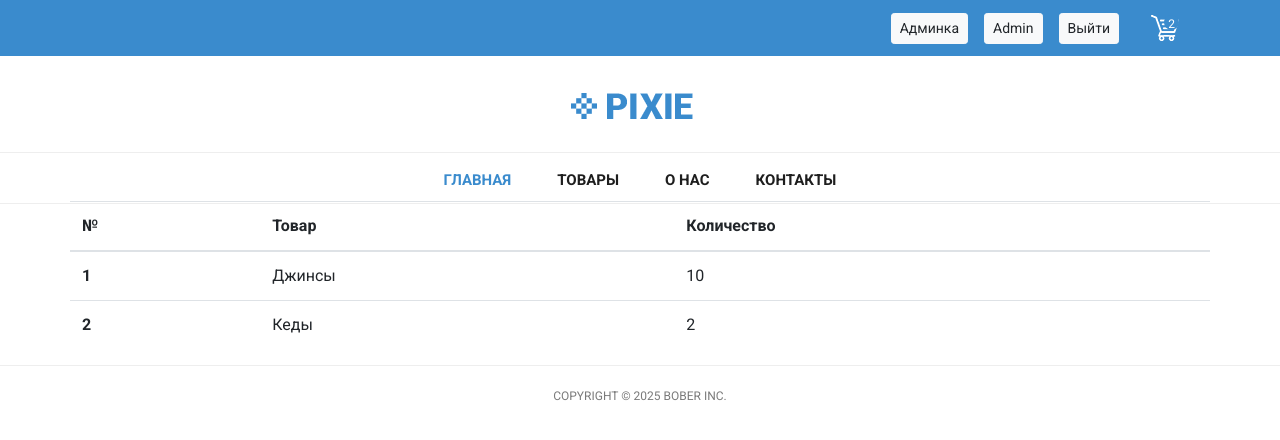
After one commit to mzhumalii/stepshop_pa522, a Django app: page /basket/ in a window 1280 px wide. The commit adds this page. Shown: the top 440 px of the page. Run offline with Django 5.2, Linux system fonts and the light colour scheme; a user stored in the database is signed in; data comes from the database, SQL or seed files in the repository; both versions use the stored data as it was after the commit; some libraries are stand-ins or nearby versions.

Commit message:
lesson_14

```diff
--- a/basketapp/views.py
+++ b/basketapp/views.py
@@ -3,13 +3,14 @@ from django.shortcuts import render, get_object_or_404
 
 from basketapp.models import Basket
 from mainapp.models import Product
+from mainapp.utils import get_main_menu, get_basket
 
 
 def basket(request):
     if request.user.is_authenticated:
-        basket_ = Basket.objects.filter(user=request.user)
         context = {
-            'basket': basket_,
+            'basket': get_basket(request.user),
+            'menu_links': get_main_menu(),
         }
         return render(request, 'basketapp/basket.html', context)
     return HttpResponseRedirect(request.META.get('HTTP_REFERER'))
@@ -19,7 +20,7 @@ def basket(request):
 def basket_add(request, pk):
     product_ = get_object_or_404(Product, pk=pk)
 
-    basket_ = Basket.objects.get(user=request.user, product=product_)
+    basket_ = Basket.objects.filter(user=request.user, product=product_).first()
 
     if not basket_:
         basket_ = Basket(user=request.user, product=product_)
--- /dev/null
+++ b/mainapp/utils.py
@@ -0,0 +1,15 @@
+from basketapp.models import Basket
+
+
+def get_main_menu(current='mainapp:index'):
+    return [
+        {'href': 'mainapp:index', 'name': 'Главная', 'active': current},
+        {'href': 'mainapp:products', 'name': 'Товары', 'active': current},
+        {'href': 'mainapp:about', 'name': 'О нас', 'active': current},
+        {'href': 'mainapp:contacts', 'name': 'Контакты', 'active': current},
+    ]
+
+def get_basket(user=None):
+    if user:
+        return Basket.objects.filter(user=user)
+    return None
--- a/static/assets/css/style.css
+++ b/static/assets/css/style.css
@@ -11,7 +11,7 @@
 }
 
 /* Basket */
-.basket{
+.basket {
     display: flex;
     justify-content:flex-end;
     width: 28px;
@@ -36,3 +36,15 @@
     color: #fff;
     border-radius: 50%;
 }
+
+#filters a {
+    color: #000;
+}
+
+#filters a:hover {
+    color: #3a8bcd;
+}
+
+#filters a.active {
+    color: #3a8bcd;
+}
--- a/templates/base.html
+++ b/templates/base.html
@@ -36,30 +36,31 @@
         <div class="row">
           <div class="col-md-12">
 
+
             <span class="buttons">
                 {% if user.is_authenticated %}
                     <a href="/admin/"
                        class="btn btn-light btn-sm mx-3">
-                        Админка
+                            Админка
                     </a>
 
-                    <a href="{% url 'auth:edit' %}" class="btn btn-light btn-sm">
-                        {{ user.username|title }}
+
+                    <a href="{% url 'auth:edit' %}"
+                       class="btn btn-light btn-sm">
+                            {{ user.username|title }}
                     </a>
                     <a href="{% url 'auth:logout' %}"
                        class="btn btn-light btn-sm mx-3">Выйти</a>
                     {% if basket %}
-                        <a href="#" class="basket mx-3">
-                            <span>{{ basket|length }}</span>
-                        </a>
+                      <a href="{% url 'basket:view' %}" class="basket mx-3">
+                        <span>{{ basket|length }}</span>
+                      </a>
                     {% endif %}
+
                 {% else %}
-
                     <a href="{% url 'auth:login' %}"
                        class="btn btn-light btn-sm mx-3">Войти</a>
-
                 {% endif %}
-            </span>
           </div>
         </div>
       </div>
@@ -70,7 +71,7 @@
 
 
     {% block content %}
-      HTML-код, который отображается на странице
+        HTML-код которая отображается на странице
     {% endblock %}
 
 
--- /dev/null
+++ b/templates/basketapp/basket.html
@@ -0,0 +1,29 @@
+{% extends 'base.html' %}
+{% load static %}
+
+{% block content %}
+{% if user.is_authenticated %}
+    <div class="container mt-5">
+        <div class="row">
+            <table class="table">
+                <thead>
+                    <tr>
+                        <th scope="col">№</th>
+                        <th scope="col">Товар</th>
+                        <th scope="col">Количество</th>
+                    </tr>
+                </thead>
+                <tbody>
+                    {% for item in basket %}
+                        <tr>
+                            <th scope="row">{{ forloop.counter }}</th>
+                            <td>{{ item.product }}</td>
+                            <td>{{ item.quantity }}</td>
+                        </tr>
+                    {% endfor %}
+                </tbody>
+            </table>
+        </div>
+    </div>
+{% endif %}
+{% endblock %}
--- a/templates/index.html
+++ b/templates/index.html
@@ -66,5 +66,5 @@
         </div>
       </div>
     </div>
-    <!-- Featred Ends Here -->
+
 {% endblock %}
--- a/templates/product.html
+++ b/templates/product.html
@@ -30,7 +30,7 @@
                         <img src="{{ product.image.url }}"
                              alt="{{ product.name }}">
                     {% else %}
-                        <img src="{% static 'assets/images/default.png' %}"
+                        <img src="{% static 'assets/images/pingopango.png' %}"
                              alt="нет изображения">
                     {% endif %}
               </div>
@@ -81,7 +81,7 @@
                               <img src="{{ product.image.url }}"
                                    alt="{{ product.name }}">
                             {% else %}
-                                <img src="{% static 'assets/images/default.png' %}"
+                                <img src="{% static 'assets/images/pingopango.png' %}"
                                    alt="нет изображения">
                             {% endif %}
 
```
Also changed, not shown: mainapp/views.py (+5 -11 lines), db.sqlite3.
